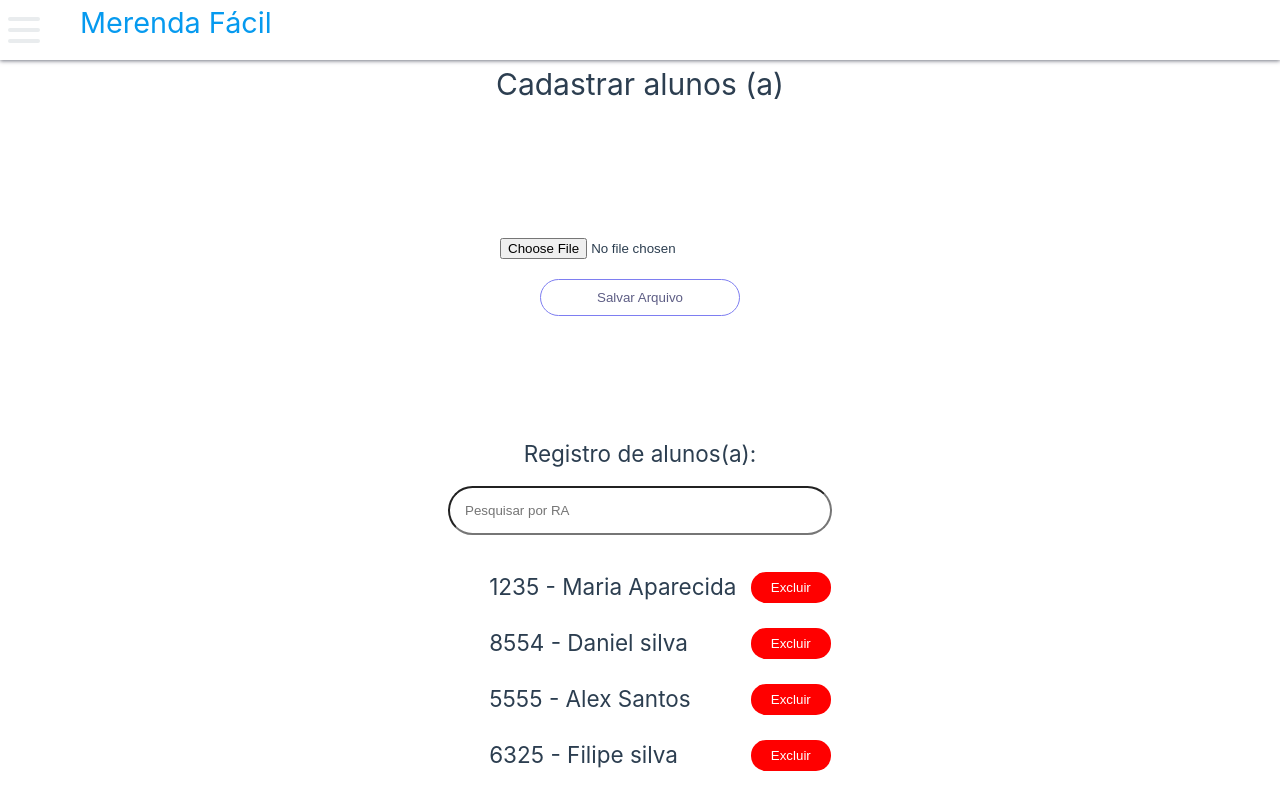
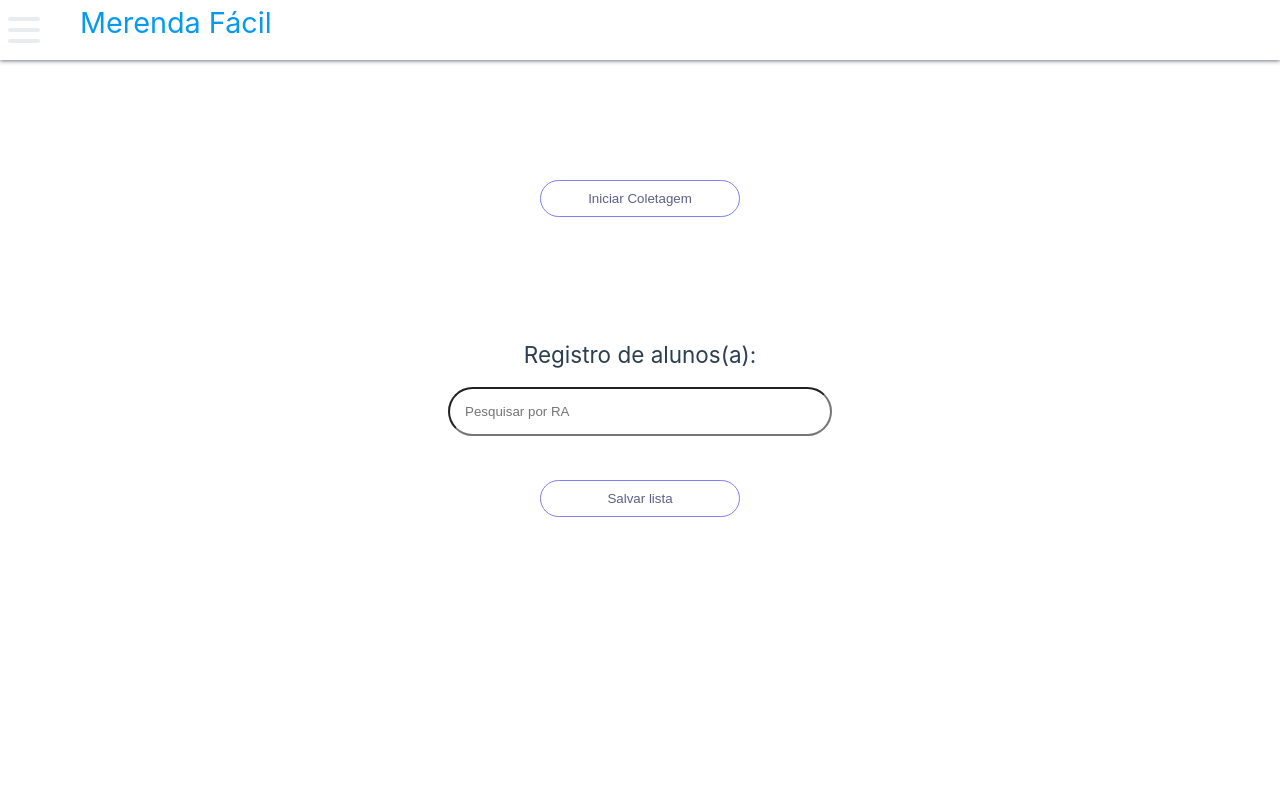
Before and after one commit to MerendaFacilPI/Merenda-facil, a Vue app: page /Cadastro in a window 1280 px wide. Shown: the top 794 px of the page. Built offline with nearby package versions, Linux system fonts and the light colour scheme.

Commit message:
alterações feitas para simular teste
Não esta automático.

```diff
--- a/src/views/pages/CadastroDeAluno.vue
+++ b/src/views/pages/CadastroDeAluno.vue
@@ -1,13 +1,13 @@
 <!-- eslint-disable vue/multi-word-component-names -->
 
 <script>
-import CustomMenu from './Menu.vue';/*Importa um componente chamado CustomMenu de um arquivo chamado Menu.vue. dentro da pages */
+import CustomMenu from './Menu.vue';
 
 export default {
-  name: 'CadastroDeAluno',/*Define o nome do componente como CadastroDeAluno, ou seja, a propria pagina */
+  name: 'CadastroDeAluno',
   components: {
     CustomMenu
-  },/*Declara o componente CustomMenu como um componente filho do CadastroDeAluno. */
+  },
   data() {
     return {
       searchTerm: '',
@@ -17,78 +17,102 @@ export default {
         '5555 - Alex Santos',
         '6325 - Filipe silva',
         '5244 - Gabriela Fernada',
-        '3255 - Monkey Alex ',
+        '3255 - Monkey Alex',
         '8745 - José silva',
         '3215 - Whale Ribeiro',
         '4545 - Aligator silva',
         '5325 - Donkey',
         '7412 - Horse',
         '8725 - José silva Santos'
-      ]
+      ],
+      currentIndex: 0, // New property to track the current index
+      displayedAlunos: [] // New property to store the list of displayed students
     }
   },
   methods: {
     searchDados() {
       const searchTerm = this.searchTerm.toLowerCase();
       return this.alunos.filter(aluno => aluno.toLowerCase().includes(searchTerm));
-    },/*é uma função que filtra a lista de alunos com base no termo de pesquisa */
+    },
     deleteAluno(index) {
       this.alunos.splice(index, 1);
-    }/*é uma função que exclui um aluno da lista com base no índice */
+    },
+    showNextAluno() {
+      const reverseIndex = this.alunos.length - 1 - this.currentIndex;
+      if (reverseIndex >= 0) {
+        this.displayedAlunos.push(this.alunos[reverseIndex]);
+        this.currentIndex += 1;
+      }
+    },
+    saveList() {
+      // Logic to save the list, for example, sending it to a server or saving to a file
+      console.log('Lista de alunos:', this.displayedAlunos);
+      alert('Lista de alunos salva!');
+    }
   }
 }
 </script>
+
 
 <template>
   <div>
     <CustomMenu />
 
-        <div class="container1">
-            <h1 style="height:100%; text-align: center;">Cadastrar alunos (a)</h1>
-        </div>
     <div class="container2">
-            <input type="hidden" name="MAX_FILE_SIZE" value="4194304" />
-            <input type="file" />
-            <button class="button">Salvar Arquivo</button>
+
+      <button class="button">Iniciar Coletagem</button>
     </div>
 
-        <div class="container3" style="">
+    <div class="container3">
       <h2 style="height:50px">Registro de alunos(a):</h2>
       <input class="pesquisa" v-model="searchTerm" type="text" name="search" placeholder="Pesquisar por RA">
       <br>
-            <ol id="list" class="no-list-style">
-                <li v-for="(aluno, index) in searchDados()" :key="index" class="dados">
+      <!-- Removed the initial list rendering -->
+    </div>
+
+    <div class="container4">
+
+      <ul>
+        <li v-for="(aluno, index) in displayedAlunos" :key="index" class="dados">
           {{ aluno }}
-                  <button @click="deleteAluno(index)" class="delete-button">Excluir</button>
         </li>
-            </ol>
+      </ul>
+      <button @click="saveList" class="save-list-button" v-if="currentIndex >= alunos.length && displayedAlunos.length > 0">Salvar lista</button>
+      <button @click="showNextAluno" class="next-aluno-button" v-if="currentIndex < alunos.length">Salvar lista</button>
     </div>
   </div>
 </template>
 
 <style scoped>
-.container1{
-    width:100%;
-    float:left;
-    margin-bottom:10px;
+.container1 {
+  width: 100%;
+  float: left;
+  margin-bottom: 10px;
 }
 .container2 {
   display: flex;
   flex-direction: column;
   justify-content: center;
   align-items: center;
-    margin-bottom: 10px; /* Adicionando margem inferior para separar do próximo elemento */
-    padding: 110px; /* Adicionando padding para espaçamento interno */
+  margin-bottom: 10px;
+  padding: 110px;
 }
 .container3 {
-     width:100%;
-     float:right;
+  width: 100%;
+  float: right;
   display: flex;
   flex-direction: column;
   justify-content: center;
   align-items: center;
-    margin-bottom: 10px; /* Adicionando margem inferior para separar do próximo elemento */
-
+  margin-bottom: 10px;
+}
+.container4 {
+  width: 100%;
+  display: flex;
+  flex-direction: column;
+  justify-content: center;
+  align-items: center;
+  margin-bottom: 10px;
 }
 
 input[type="hidden"],
@@ -97,7 +121,7 @@ input[type="file"] {
   padding: 10px;
 }
 
-.button {
+.button, .next-aluno-button, .save-list-button {
   width: 200px;
   padding: 10px;
   margin-top: 10px;
@@ -109,33 +133,33 @@ input[type="file"] {
   cursor: pointer;
 }
 
-.button:hover {
+.button:hover, .next-aluno-button:hover, .save-list-button:hover {
   background-color: rgb(48, 164, 231);
   color: white;
   transform: scale(1.2);
 }
 
-.pesquisa{
-     padding:15px;
+.pesquisa {
+  padding: 15px;
   border-radius: 30px;
 }
 
-   input[type=text] {
+input[type="text"] {
   width: 30%;
-      -webkit-transition: width 0.15s ease-in-out;
   transition: width 0.15s ease-in-out;
 }
 
-  #list{
-    font-size:  1.5em;
+#list {
+  font-size: 1.5em;
 }
 
-.dados{
+.dados {
   display: flex;
   justify-content: space-between;
   align-items: center;
   padding: 10px;
 }
+
 .no-list-style {
   list-style-type: none;
 }
```
Lines whose indentation alone changed are shown as unchanged.
